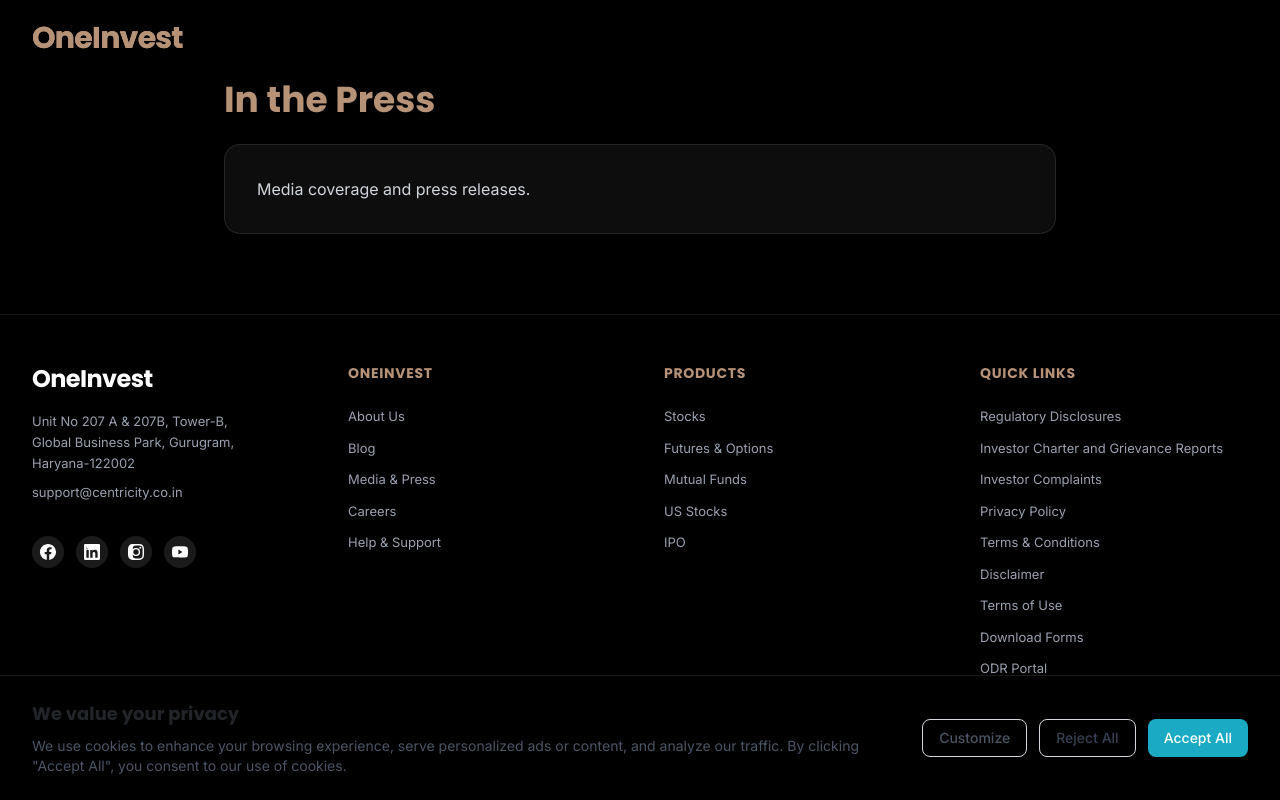
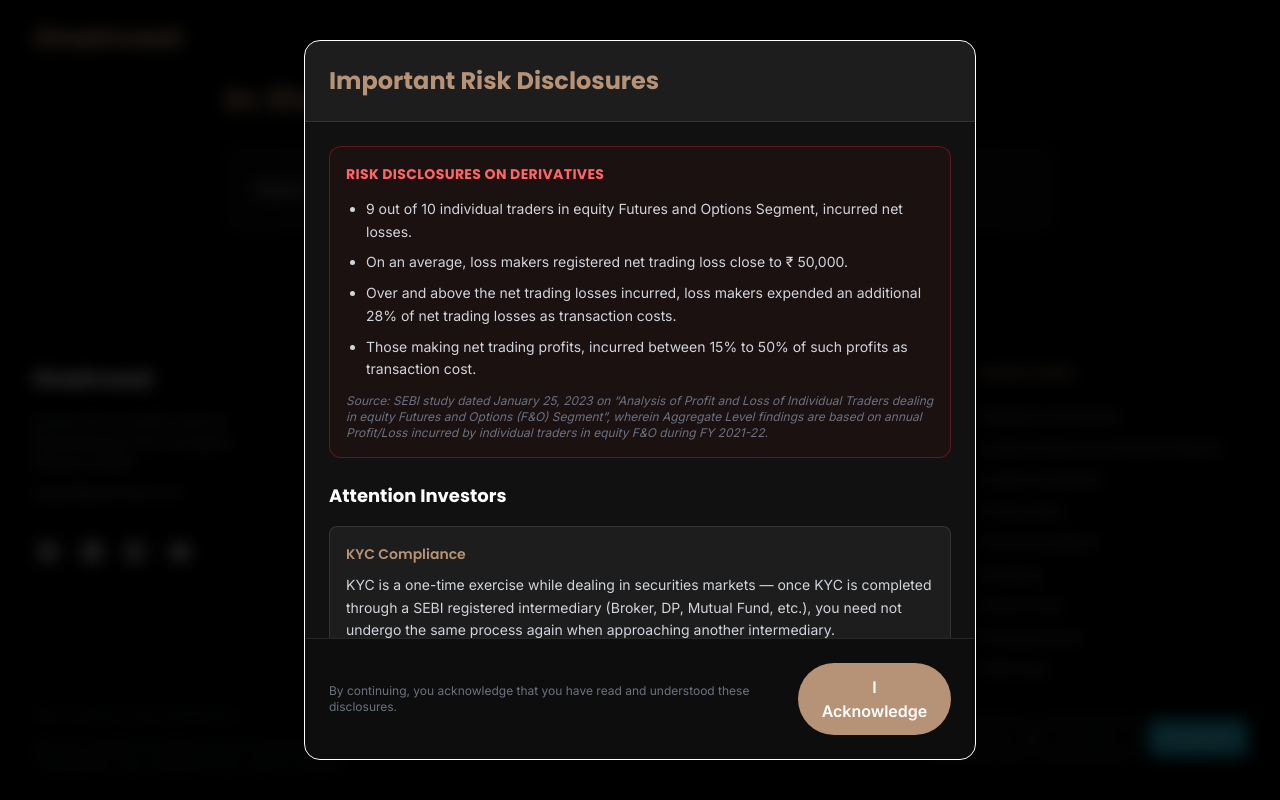
Before and after one commit to centricity-ptomar/centricity-securities-frontend-next, a Next.js app: page /press in a window 1280 px wide. Shown: the top 800 px of the page. Built offline with nearby package versions, Linux system fonts and the light colour scheme; a web font is replaced by a local one.

Commit message:
Alert marquee, risk and disclosure pop up and important links added

```diff
--- a/src/app/globals.css
+++ b/src/app/globals.css
@@ -57,7 +57,28 @@
             transform: translateY(0);
         }
     }
+
+    @keyframes marquee {
+        0% {
+            transform: translateX(100%);
+        }
+
+        100% {
+            transform: translateX(-100%);
+        }
+    }
 }
+
+@layer utilities {
+    .animate-marquee {
+        animation: marquee 35s linear infinite;
+    }
+
+    .animate-marquee:hover {
+        animation-play-state: paused;
+    }
+}
+
 
 /* Custom CSS from main.css */
 @layer base {
--- a/src/app/layout.tsx
+++ b/src/app/layout.tsx
@@ -6,6 +6,7 @@
 import CookieBanner from "@/components/CookieBanner";
 import WhatsAppButton from "@/components/WhatsAppButton";
 import BackToTop from "@/components/BackToTop";
+import RiskDisclosureModal from "@/components/RiskDisclosureModal";
 
 const inter = Inter({
   subsets: ["latin"],
@@ -38,6 +39,7 @@
       <body className="font-sans antialiased bg-black text-white">
         <Header />
         {children}
+        <RiskDisclosureModal />
         <Footer />
         <CookieBanner />
         <WhatsAppButton />
--- a/src/components/Footer.tsx
+++ b/src/components/Footer.tsx
@@ -63,9 +63,13 @@
 
 const IMPORTANT_LINKS = [
     { label: 'SEBI', href: 'https://www.sebi.gov.in/' },
+    { label: 'RBI', href: 'https://www.rbi.org.in/' },
+    { label: 'TRAI', href: 'https://trai.gov.in/' },
     { label: 'BSE', href: 'https://www.bseindia.com/' },
     { label: 'NSE', href: 'https://www.nseindia.com/' },
     { label: 'CDSL', href: 'https://www.cdslindia.com/' },
+    { label: 'NSDL e-Voting', href: 'https://evoting.nsdl.com/' },
+    { label: 'CDSL e-Voting', href: 'https://www.evotingindia.com/' },
     { label: 'SCORES', href: 'https://scores.sebi.gov.in' },
     { label: 'ODR Portal', href: 'https://smartodr.in/' },
     { label: 'Investor Charter for Stock Brokers', href: '/investor-charter' },
@@ -214,7 +218,7 @@
                         </p>
                     </div>
 
-                    {/* Important Links & KYC Note */}
+                    {/* Important Links */}
                     <div className="border-t border-white/5 pt-6 space-y-4">
                         <div>
                             <h4 className="text-brand-primary font-bold mb-2 uppercase tracking-wide text-[10px]">Important Links</h4>
@@ -227,12 +231,15 @@
                                 ))}
                             </div>
                         </div>
+                    </div>
 
-                        <div>
-                            <h4 className="text-brand-primary font-bold mb-2 uppercase tracking-wide text-[10px]">Important Information</h4>
-                            <p>
+                    {/* Important Information Marquee */}
+                    <div className="border-t border-white/5 mt-6 py-3 bg-white/5 -mx-4 sm:-mx-6 lg:-mx-8 px-4 sm:px-6 lg:px-8 overflow-hidden relative group">
+                        <div className="animate-marquee whitespace-nowrap inline-block">
+                            <span className="text-brand-primary font-bold uppercase text-[11px] mr-2">Important Information:</span>
+                            <span className="text-gray-300 text-[12px] font-medium">
                                 KYC is a one-time exercise while dealing in securities markets — once KYC is completed through a SEBI registered intermediary (Broker, DP, Mutual Fund, etc.), you need not undergo the same process again when approaching another intermediary. Prevent unauthorized transactions in your demat account — update your mobile number with your Depository Participant.
-                            </p>
+                            </span>
                         </div>
                     </div>
 
--- a/src/components/Header.tsx
+++ b/src/components/Header.tsx
@@ -1,5 +1,6 @@
 "use client";
-import { useState, useEffect, useCallback } from 'react';
+import React from 'react';
+import Link from 'next/link';
 import { useScrollPosition } from '../hooks/useScrollPosition';
 
 export default function Header() {
@@ -19,13 +20,13 @@
             <div className="max-w-7xl mx-auto px-4 sm:px-6 lg:px-8">
                 <div className="flex items-center justify-between">
                     {/* Logo */}
-                    <a href="/" className="flex-shrink-0" aria-label="OneInvest Home">
+                    <Link href="/" className="flex-shrink-0" aria-label="OneInvest Home">
                         <div className="flex items-center gap-2">
                             <span className="text-3xl font-bold font-heading text-brand-primary tracking-tight">
                                 OneInvest
                             </span>
                         </div>
-                    </a>
+                    </Link>
 
                     {/* Right Side Actions - Minimal as requested */}
                     <div className="flex items-center gap-6">
--- /dev/null
+++ b/src/components/RiskDisclosureModal.tsx
@@ -0,0 +1,89 @@
+"use client";
+import React, { useState, useEffect } from 'react';
+import Link from 'next/link';
+
+export default function RiskDisclosureModal() {
+    const [isOpen, setIsOpen] = useState(false);
+
+    useEffect(() => {
+        const hasAcknowledged = localStorage.getItem('risk-disclosure-acknowledged');
+        if (!hasAcknowledged) {
+            setIsOpen(true);
+            // Prevent body scroll when modal is open
+            document.body.style.overflow = 'hidden';
+        }
+    }, []);
+
+    const handleAcknowledge = () => {
+        localStorage.setItem('risk-disclosure-acknowledged', 'true');
+        setIsOpen(false);
+        // Restore body scroll
+        document.body.style.overflow = 'unset';
+    };
+
+    if (!isOpen) return null;
+
+    return (
+        <div className="fixed inset-0 z-[100] flex items-center justify-center p-4 bg-black/80 backdrop-blur-sm animate-fade-in">
+            <div className="bg-[#111] border boundary-glow rounded-2xl max-w-2xl w-full flex flex-col max-h-[90vh] shadow-2xl transform transition-all scale-100">
+
+                {/* Header */}
+                <div className="p-6 border-b border-white/10 flex justify-between items-center bg-white/5 rounded-t-2xl">
+                    <h2 className="text-xl md:text-2xl font-heading font-bold text-brand-primary">
+                        Important Risk Disclosures
+                    </h2>
+                </div>
+
+                {/* Content - Scrollable */}
+                <div className="p-6 overflow-y-auto custom-scrollbar space-y-6 text-gray-300 text-sm leading-relaxed">
+
+                    {/* SEBI Risk Disclosure */}
+                    <div className="bg-red-900/10 border border-red-500/30 p-4 rounded-xl">
+                        <h3 className="text-red-400 font-bold mb-3 uppercase tracking-wide flex items-center gap-2">
+                            Risk Disclosures on Derivatives
+                        </h3>
+                        <ul className="list-disc pl-5 space-y-2 text-gray-300">
+                            <li>9 out of 10 individual traders in equity Futures and Options Segment, incurred net losses.</li>
+                            <li>On an average, loss makers registered net trading loss close to ₹ 50,000.</li>
+                            <li>Over and above the net trading losses incurred, loss makers expended an additional 28% of net trading losses as transaction costs.</li>
+                            <li>Those making net trading profits, incurred between 15% to 50% of such profits as transaction cost.</li>
+                        </ul>
+                        <p className="mt-3 text-xs text-gray-500 italic">Source: SEBI study dated January 25, 2023 on “Analysis of Profit and Loss of Individual Traders dealing in equity Futures and Options (F&O) Segment”, wherein Aggregate Level findings are based on annual Profit/Loss incurred by individual traders in equity F&O during FY 2021-22.</p>
+                    </div>
+
+                    {/* KYC & Unauthorized Transactions */}
+                    <div className="space-y-4">
+                        <h3 className="text-white font-bold text-lg">Attention Investors</h3>
+
+                        <div className="bg-white/5 p-4 rounded-lg border border-white/10">
+                            <h4 className="text-brand-primary font-semibold mb-2">KYC Compliance</h4>
+                            <p>
+                                KYC is a one-time exercise while dealing in securities markets — once KYC is completed through a SEBI registered intermediary (Broker, DP, Mutual Fund, etc.), you need not undergo the same process again when approaching another intermediary.
+                            </p>
+                        </div>
+
+                        <div className="bg-white/5 p-4 rounded-lg border border-white/10">
+                            <h4 className="text-brand-primary font-semibold mb-2">Prevent Unauthorized Transactions</h4>
+                            <p>
+                                Update your mobile number/email ID with your stock broker/depository participant and receive information of your transactions directly from Exchange on your mobile/email at the end of the day. Issued in the interest of investors.
+                            </p>
+                        </div>
+                    </div>
+                </div>
+
+                {/* Footer - Actions */}
+                <div className="p-6 border-t border-white/10 bg-black/20 rounded-b-2xl flex flex-col sm:flex-row justify-between items-center gap-4">
+                    <p className="text-xs text-gray-500 text-center sm:text-left">
+                        By continuing, you acknowledge that you have read and understood these disclosures.
+                    </p>
+                    <button
+                        onClick={handleAcknowledge}
+                        className="btn-primary w-full sm:w-auto min-w-[150px]"
+                    >
+                        I Acknowledge
+                    </button>
+                </div>
+            </div>
+        </div>
+    );
+}
```
